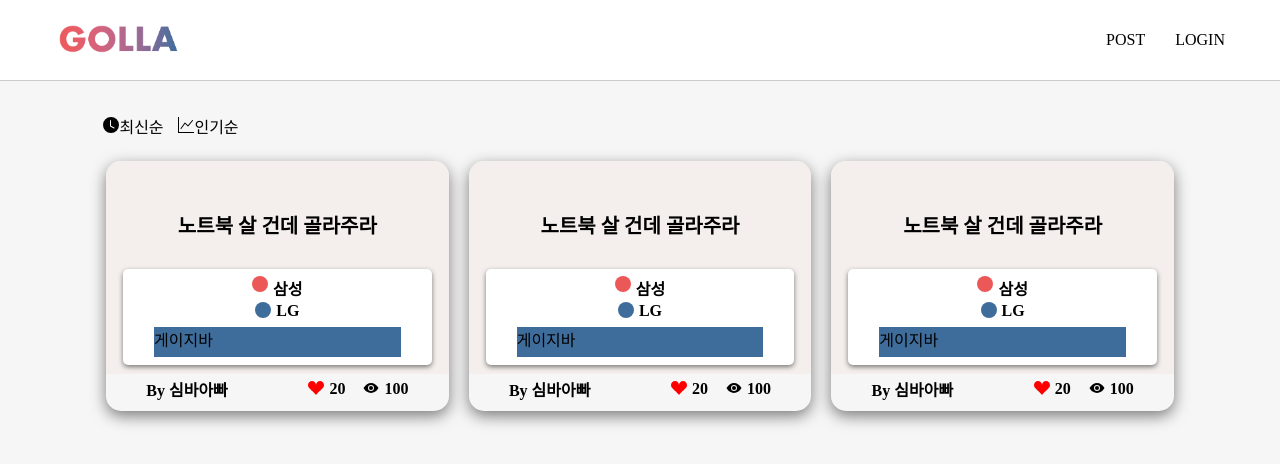
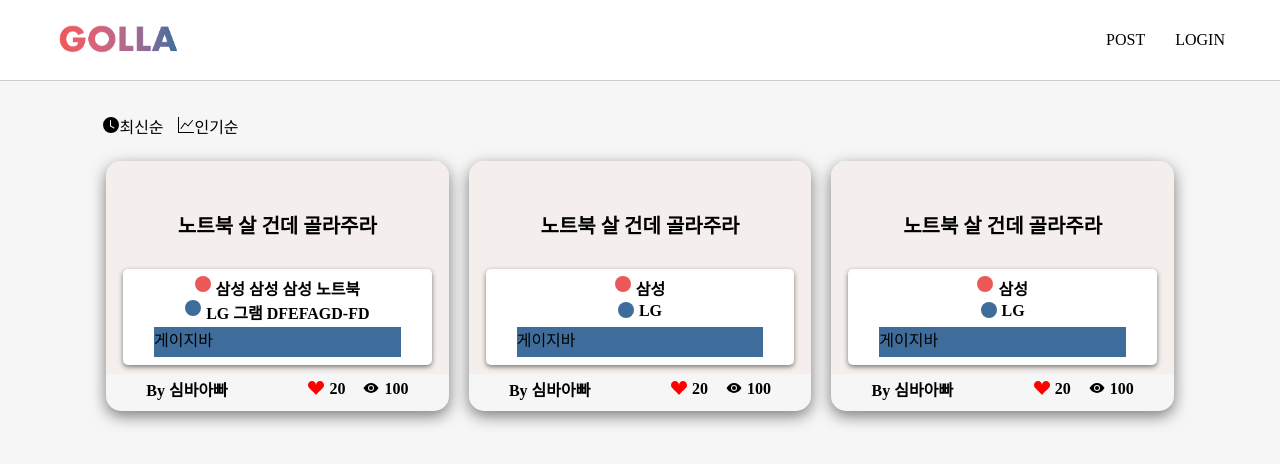
Before and after one commit to YS739/GOLLA_project, a React (Create React App) app: page / in a window 1280 px wide. Shown: the top 464 px of the page. Built offline with nearby package versions, Linux system fonts and the light colour scheme; a web font is replaced by a local one.

Commit message:
Feat MainUI

```diff
--- a/src/components/PostsList/PostsList.jsx
+++ b/src/components/PostsList/PostsList.jsx
@@ -45,12 +45,12 @@ const PostsList = () => {
             <CategoryBox>
               <CategoryA>
                 <BsFillCircleFill color="#EC5858" />
-                <ContentA>삼성</ContentA>
+                <ContentA>삼성 삼성 삼성 노트북</ContentA>
                 {/* TODO: data 가져와서 말 줄임표 추가하기 */}
               </CategoryA>
               <CategoryB>
                 <BsFillCircleFill color="#3E6D9C" />
-                <ContentB>LG</ContentB>
+                <ContentB>LG 그램 DFEFAGD-FD</ContentB>
                 {/* TODO: data 가져와서 말 줄임표 추가하기 */}
               </CategoryB>
             </CategoryBox>
```
